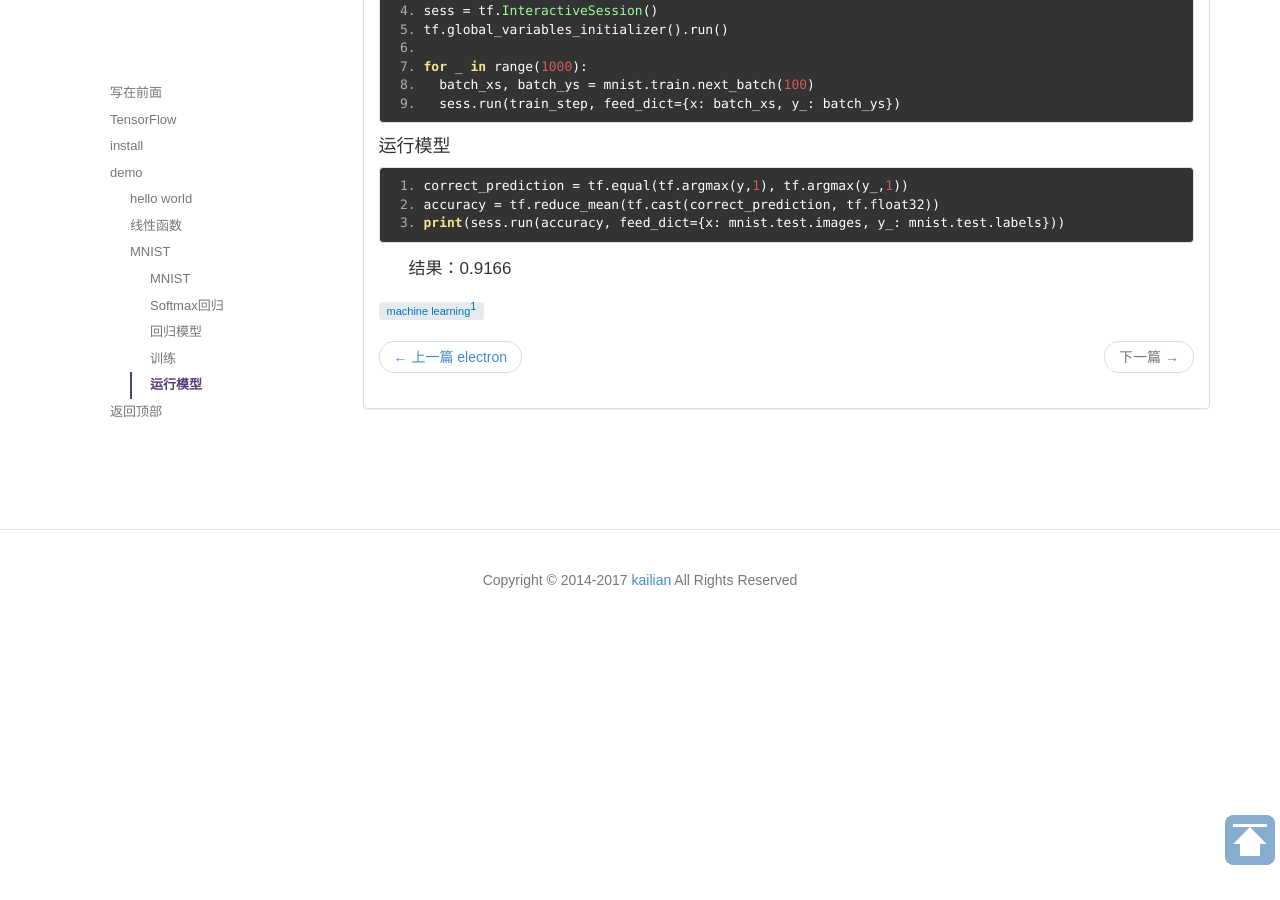
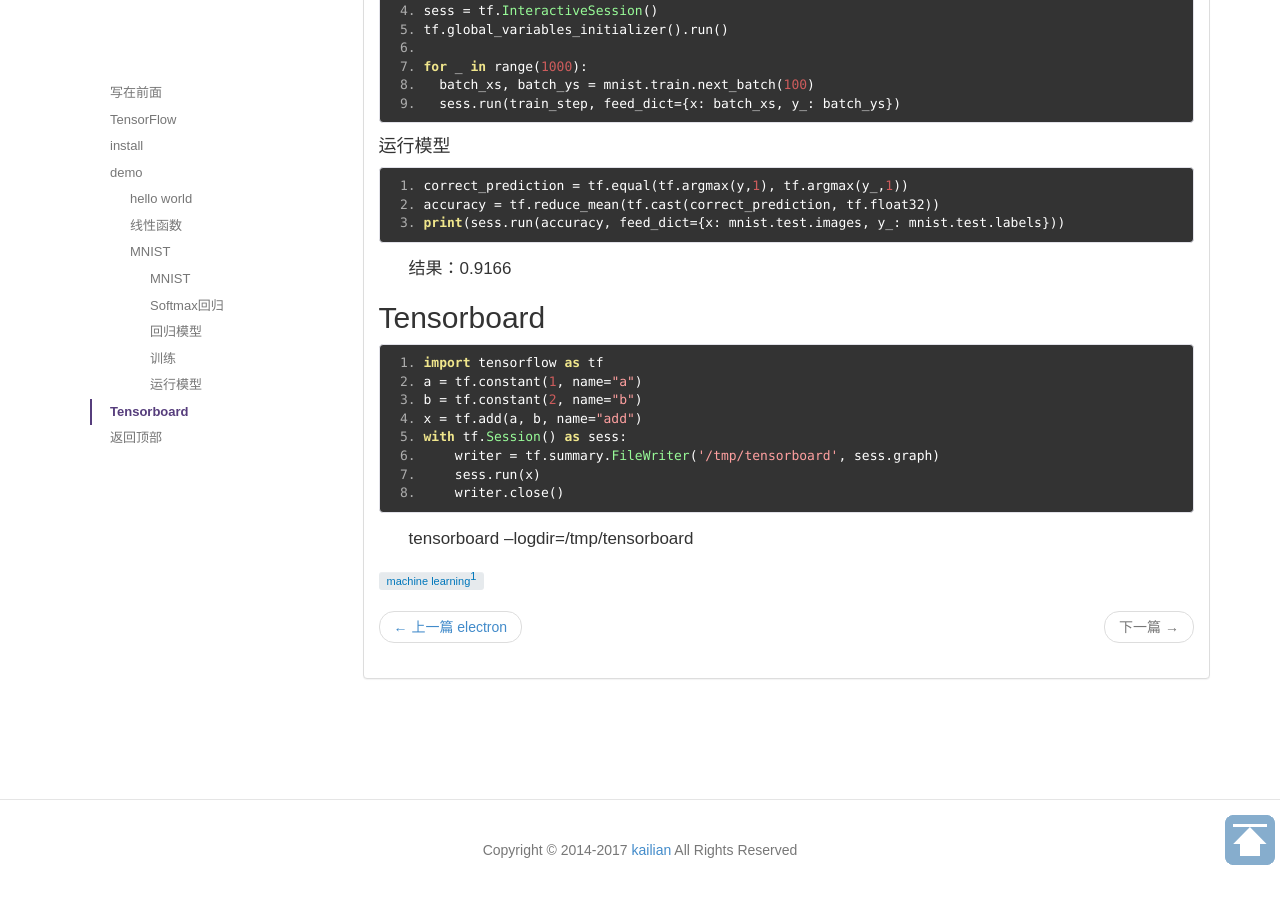
Before and after one commit to kailian/kailian.github.io, a Jekyll site: the page built from _posts/2017-11-13-tensorflow.md, in a window 1280 px wide and 900 px high, scrolled down 5731 px. Built offline with Jekyll 4.4.1, drawn with Linux system fonts in a browser that asks for light colours; comment, search, counter and statistics services are not loaded.

Commit message:
【文章】Tensorboard

````diff
--- a/_posts/2017-11-13-tensorflow.md
+++ b/_posts/2017-11-13-tensorflow.md
@@ -409,3 +409,18 @@ print(sess.run(accuracy, feed_dict={x: mnist.test.images, y_: mnist.test.labels}
 ```
 
 结果：0.9166
+
+## Tensorboard
+
+```
+import tensorflow as tf
+a = tf.constant(1, name="a")
+b = tf.constant(2, name="b")
+x = tf.add(a, b, name="add")
+with tf.Session() as sess:
+    writer = tf.summary.FileWriter('/tmp/tensorboard', sess.graph)
+    sess.run(x)
+    writer.close()
+```
+
+tensorboard  --logdir=/tmp/tensorboard
````
